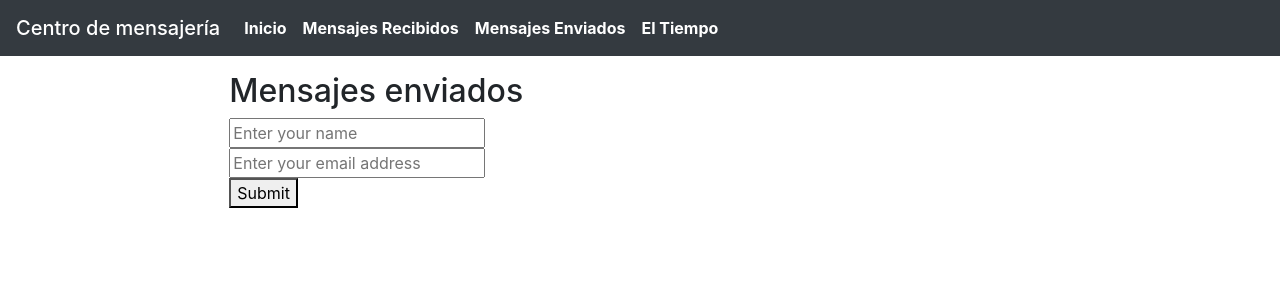
After one commit to Malkius/SmartNinja-Final_Project, a Flask app: template templates/enviado.html in a window 1280 px wide. The commit adds this page. Shown: the top 300 px of the page. Run offline with Flask 2, Linux system fonts and the light colour scheme; the template is opened without the code that fills it, so the values that code supplies are empty; some libraries are stand-ins or nearby versions.

Commit message:
Second commit

```diff
--- a/main.py
+++ b/main.py
@@ -1,6 +1,6 @@
 import requests
 from flask import Flask, render_template, request, make_response, redirect, url_for
-from models import User, db
+from models import User, Destiny, db
 
 app = Flask(__name__)
 db.create_all()
@@ -19,11 +19,12 @@ def index():
     elif request.method == "POST":
         nombre = request.form.get("nombre")
         email = request.form.get("email")
+        password = request.form.get("password")
 
         print(nombre)
         print(email)
 
-        user = User(name=nombre, email=email)
+        user = User(name=nombre, email=email, password=password)
         db.add(user)
         db.commit()
 
@@ -52,25 +53,39 @@ def enviar():
         return render_template("enviar.html", user=user)
 
     elif request.method == "POST":
-        name_destiny = request.form.get("nombre_destinatario")
-        last_name = request.form.get("apellido_destinatario")
+        name_destiny = request.form.get("destinatario")
         email_destiny = request.form.get("email_destino")
         message_sent = request.form.get("mensaje_enviado")
 
         print(name_destiny)
-        print(last_name)
         print(email_destiny)
         print(message_sent)
 
-        user = User(name_destiny=name_destiny, last_name=last_name,
-                    email_destiny=email_destiny, message_sent=message_sent)
+        envio = Destiny(destinatario=name_destiny, email_destiny=email_destiny, message_sent=message_sent)
 
-        db.add(user)
+        db.add(envio)
         db.commit()
+        message = "Su mensaje ha sido enviado."
+        return render_template("resultado_envio.html", message=message)
 
-        response = make_response(redirect(url_for("index")))
 
-        return response
+"""
+@app.route("/enviado")
+def enviado():
+    if request.method == "GET":
+        email_address = request.cookies.get("email")
+        if email_address:
+            user = db.query(User).filter_by(email=email_address).first()
+        else:
+            user = None
+        return render_template("index.html", user=user)
+
+    elif user:
+        mensajes = db.query(Destiny).filter_by(destinatario=email_destiny).all()
+        return render_template("enviado.html", user=user, mensajes=mensajes)
+    else:
+        return redirect(url_for("index"))
+"""
 
 
 @app.route("/tiempo", methods=["GET"])
--- a/templates/base.html
+++ b/templates/base.html
@@ -12,7 +12,7 @@
 </head>
 
 <body>
-    <nav class="navbar navbar-expand-lg navbar-light bg-light">
+    <nav class="navbar navbar-expand-lg navbar-dark bg-dark font-weight-bold">
       <span class="navbar-brand mb-0 h1">Centro de mensajería</span>
       <button class="navbar-toggler" type="button" data-toggle="collapse" data-target="#navbarNavAltMarkup" aria-controls="navbarNavAltMarkup" aria-expanded="false" aria-label="Toggle navigation">
         <span class="navbar-toggler-icon"></span>
@@ -27,7 +27,7 @@
       </div>
     </nav>
 
-    <div class="col-md-8 offset-md-2 center-text">
+    <div class="col-md-8 offset-md-2 center-text p-3 mb-2">
         {% block content %}
         {% endblock content %}
     </div>
--- /dev/null
+++ b/templates/enviado.html
@@ -0,0 +1,20 @@
+{% extends "base.html" %}
+{% block title %}Inicio{% endblock title %}
+{% block content %}
+
+<h2>Mensajes enviados</h2>
+
+{% if message_sent %}
+    <p>Hola {{user.name}}</p>
+    <p>Tienes este mensaje: {{user.email}}</p>
+{% else %}
+    <form method="post" action="/login">
+        <input type="text" name="user-name" placeholder="Enter your name"><br>
+        <input type="email" name="user-email" placeholder="Enter your email address"><br>
+
+        <button>Submit</button>
+    </form>
+{% endif %}
+
+
+{% endblock content %}
--- a/templates/index.html
+++ b/templates/index.html
@@ -38,6 +38,11 @@
             <input type="email" autofocus class="form-control" id="exampleFormControlInput1" placeholder="nombre@correo.com" name="email">
         </div>
 
+        <div class="form-group col-md-6">
+            <label for="exampleInputPassword1">Password</label>
+            <input type="password" name="password" class="form-control" id="exampleInputPassword1" placeholder="Password">
+        </div>
+
         <button type="submit" class="btn btn-primary">Enviar</button>
     </form>
 </div>
```
Also changed, not shown: models.py (+10 -2 lines), templates/enviar.html (+8 -10 lines), templates/resultado_envio.html (added, +10 -0 lines), templates/tiempo.html (indentation only).
